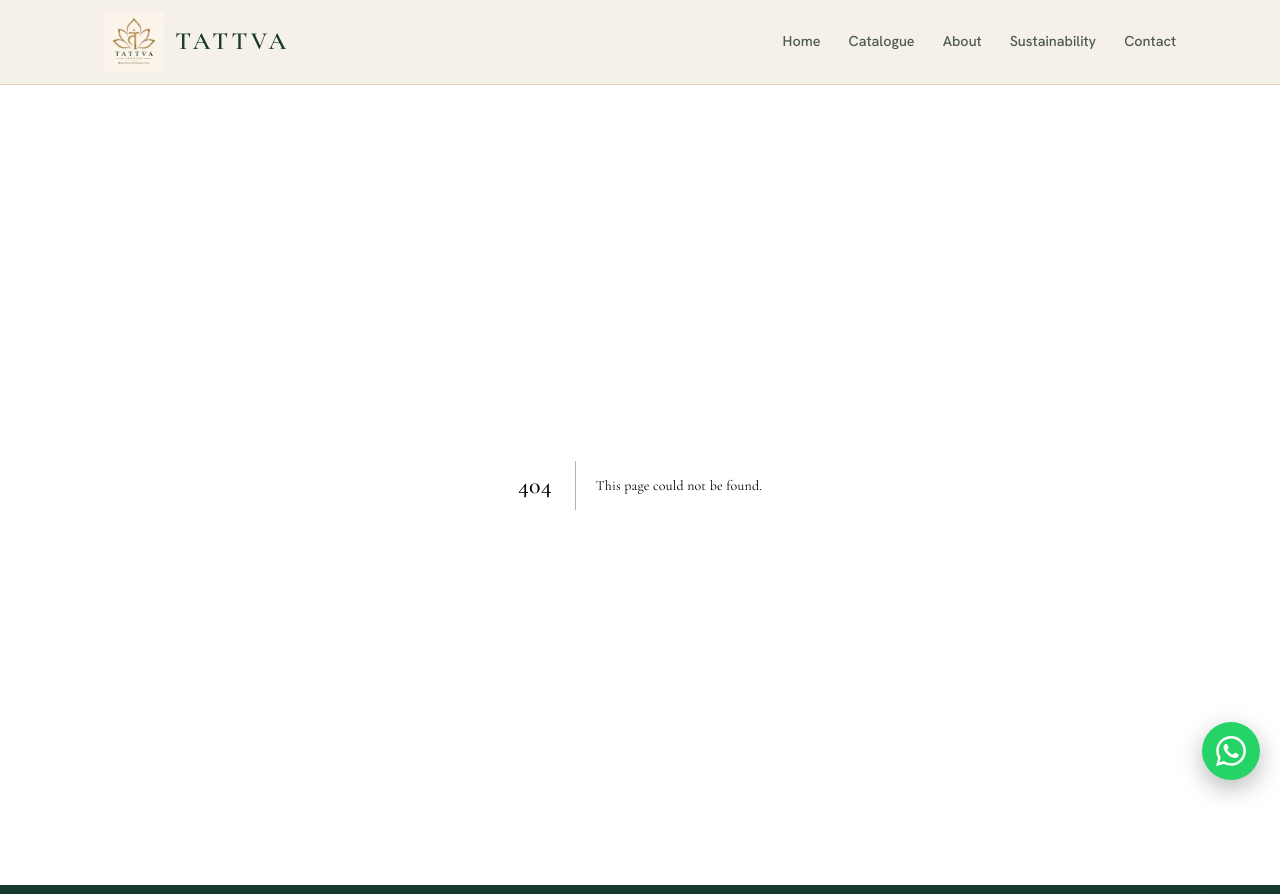
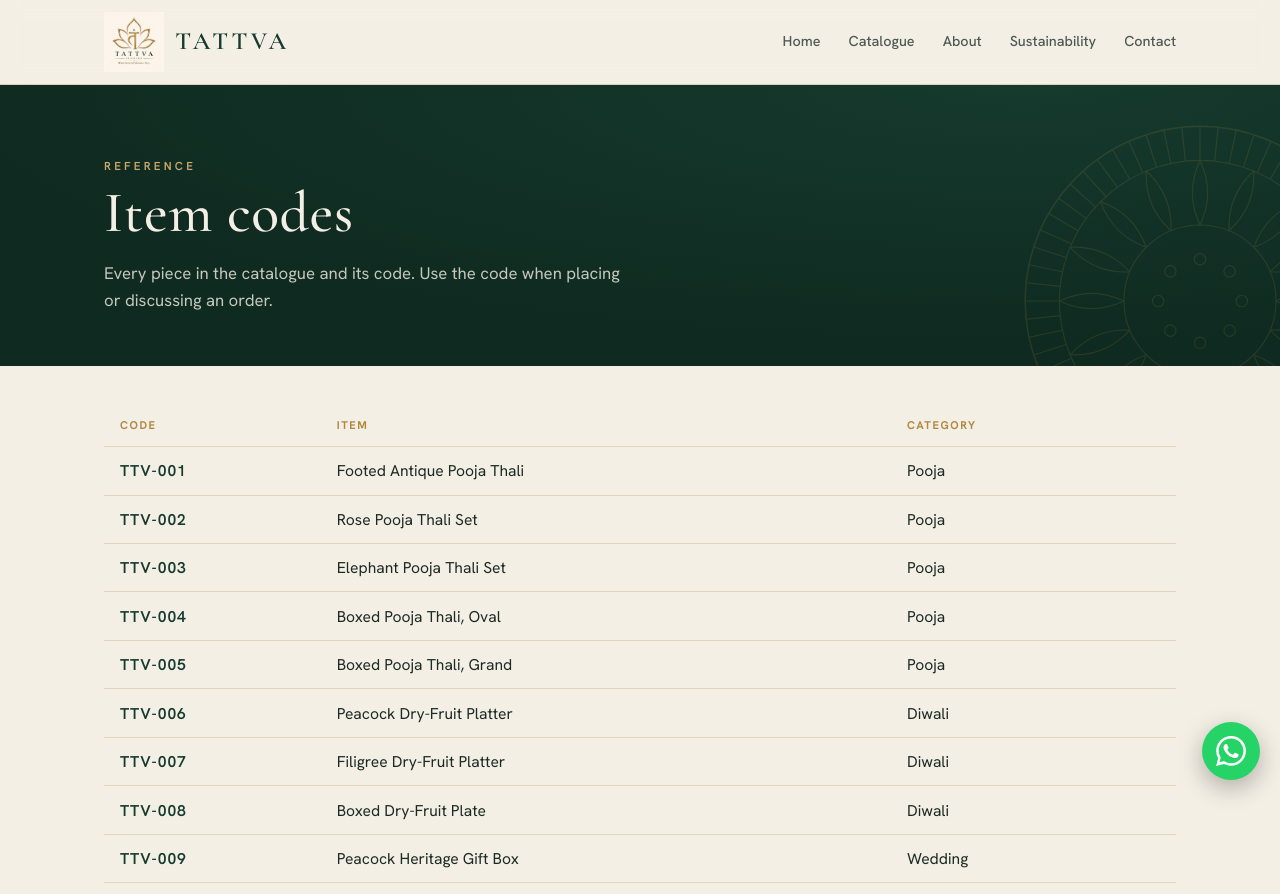
Before and after one commit to kushagr2602/tattva, a Next.js app: page /codes in a window 1280 px wide. Before the commit this address had no page. Shown: the top 894 px of the page. Built offline with nearby package versions, Linux system fonts and the light colour scheme.

Commit message:
Add item-code reference: /codes page + footer link + item-codes.mjs CSV export

```diff
--- /dev/null
+++ b/app/codes/page.tsx
@@ -0,0 +1,50 @@
+import type { Metadata } from "next";
+import Link from "next/link";
+import { getProducts } from "@/lib/catalogue";
+
+export const metadata: Metadata = {
+  title: "Item codes | Tattva",
+  description: "Reference list of every Tattva item and its code.",
+};
+
+export default function CodesPage() {
+  const products = getProducts().slice().sort((a, b) => a.code.localeCompare(b.code));
+
+  return (
+    <>
+      <section className="page-head on-dark">
+        <div className="wrap">
+          <p className="eyebrow">Reference</p>
+          <h1>Item codes</h1>
+          <p className="page-head-sub">
+            Every piece in the catalogue and its code. Use the code when placing or discussing an order.
+          </p>
+        </div>
+      </section>
+
+      <section className="wrap codes-wrap">
+        <div className="codes-scroll">
+          <table className="codes-table">
+            <thead>
+              <tr>
+                <th>Code</th>
+                <th>Item</th>
+                <th>Category</th>
+              </tr>
+            </thead>
+            <tbody>
+              {products.map((p) => (
+                <tr key={p.id}>
+                  <td className="codes-code">{p.code}</td>
+                  <td><Link href={`/catalogue/${p.id}`}>{p.name}</Link></td>
+                  <td>{p.category}</td>
+                </tr>
+              ))}
+            </tbody>
+          </table>
+        </div>
+        <p className="codes-count">{products.length} items</p>
+      </section>
+    </>
+  );
+}
--- a/app/components/SiteFooter.tsx
+++ b/app/components/SiteFooter.tsx
@@ -13,6 +13,7 @@ export default function SiteFooter() {
           {nav.map((n) => (
             <Link key={n.href} href={n.href}>{n.label}</Link>
           ))}
+          <Link href="/codes">Item codes</Link>
         </nav>
         <div className="footer-contact">
           <a href={whatsappLink()} target="_blank" rel="noopener">WhatsApp</a>
--- a/app/globals.css
+++ b/app/globals.css
@@ -554,3 +554,15 @@ h1, h2, h3 {
 .card-code { font-style: normal; margin-left: 0.6rem; padding-left: 0.6rem;
   border-left: 1px solid color-mix(in srgb, var(--brass) 50%, transparent);
   color: var(--ink-soft); letter-spacing: 0.08em; }
+
+/* ---- item codes reference table ---- */
+.codes-wrap { padding: 2.5rem 24px 4.5rem; }
+.codes-scroll { overflow-x: auto; }
+.codes-table { width: 100%; border-collapse: collapse; font-size: 0.98rem; }
+.codes-table th, .codes-table td { text-align: left; padding: 0.7rem 1rem; border-bottom: 1px solid color-mix(in srgb, var(--brass) 25%, transparent); }
+.codes-table th { font-size: 0.7rem; letter-spacing: 0.14em; text-transform: uppercase; color: var(--brass); font-weight: 700; }
+.codes-table tbody tr:hover, .codes-table tbody tr:hover { background: color-mix(in srgb, var(--brass) 8%, transparent); }
+.codes-code { font-family: var(--font-hanken), monospace; letter-spacing: 0.06em; color: var(--oxblood); font-weight: 600; white-space: nowrap; }
+.codes-table a { color: var(--ink); text-decoration: none; }
+.codes-table a:hover { color: var(--brass); }
+.codes-count { margin-top: 1rem; color: var(--ink-soft); font-size: 0.85rem; }
--- /dev/null
+++ b/item-codes.mjs
@@ -0,0 +1,21 @@
+#!/usr/bin/env node
+// Print the item-code list. Default: a readable table. `--csv`: comma-separated for a spreadsheet.
+//   node item-codes.mjs            # table
+//   node item-codes.mjs --csv > item-codes.csv
+import fs from "node:fs";
+import path from "node:path";
+
+const root = path.dirname(new URL(import.meta.url).pathname);
+const products = JSON.parse(fs.readFileSync(path.join(root, "content/products.json"), "utf8"));
+products.sort((a, b) => a.code.localeCompare(b.code));
+
+if (process.argv.includes("--csv")) {
+  const esc = (s) => `"${String(s).replace(/"/g, '""')}"`;
+  console.log("Code,Item,Category");
+  for (const p of products) console.log([p.code, p.name, p.category].map(esc).join(","));
+} else {
+  console.log(`\n  Tattva item codes (${products.length})\n`);
+  const w = Math.max(...products.map((p) => p.name.length));
+  for (const p of products) console.log(`  ${p.code.padEnd(9)}${p.name.padEnd(w + 3)}${p.category}`);
+  console.log("");
+}
```
